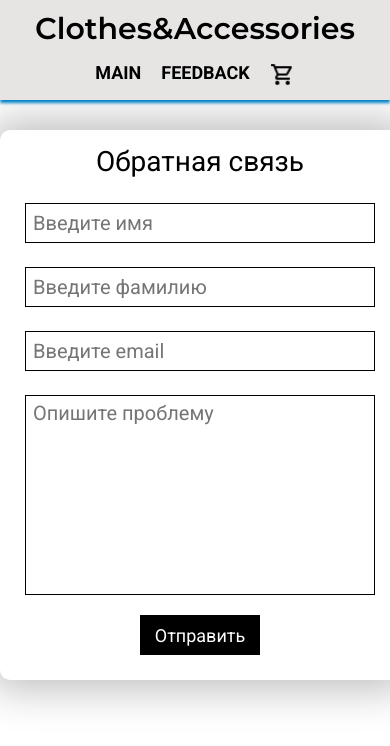
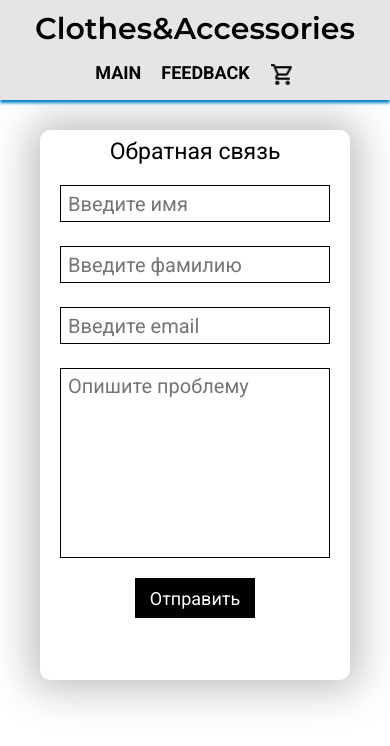
Before and after one commit to usmanow/4p22-final-project-adel-usmanov, a React (Create React App) app: page /4p22-final-project-adel-usmanov/feedback in a window 390 px wide. Shown: the top 746 px of the page. Built offline with nearby package versions, Linux system fonts and the light colour scheme.

Commit message:
add react project

```diff
--- a/src/components/Basket/Basket.css
+++ b/src/components/Basket/Basket.css
@@ -1,10 +1,27 @@
-.basket {
+.basket__title {
+    display: flex;
+    justify-content: center;
     padding-top: 130px;
+    padding-bottom: 20px;
+    font-size: 25px;
 }
 
 .basket__products {
-    display: flex;
-    justify-content: center;
-    font-size: 25px;
-    padding-bottom: 10px;
+    padding-bottom: 20px;
 }
+
+@media screen and (max-width: 768px) {
+
+    .basket__title {
+        display: flex;
+        justify-content: center;
+        padding-top: 130px;
+        font-size: 25px;
+    }
+
+    .basket__products {
+        display: flex;
+        flex-wrap: wrap;
+        padding: 20px;
+    }
+}
--- a/src/components/Basket/Basket.jsx
+++ b/src/components/Basket/Basket.jsx
@@ -10,11 +10,13 @@ const myBusket = JSON.parse(localStorage.getItem('basket'))
         <>
             <Header />
             <div className="basket">
-                <div className="basket__products">Мои товары</div>
-                {myBusket?.map((item, index)=> (
-                <Card withAction={false} data={item} key={index} />
-                )
-                )}
+                <div className="basket__title">Мои товары</div>
+                <div className="basket__products">
+                    {myBusket?.map((item, index)=> (
+                    <Card withAction={false} data={item} key={index} />
+                    )
+                    )}
+                </div>
             </div>
         </>
     )
--- a/src/components/Feedback/Feedback.css
+++ b/src/components/Feedback/Feedback.css
@@ -98,3 +98,108 @@
     left: 24px;
     color: red;
 }
+
+@media screen and (max-width: 768px) {
+
+    .support {
+        display: flex;
+        flex-direction: column;
+        position: relative;
+        top: 130px;
+        margin-left: auto;
+        margin-right: auto;
+        padding-bottom: 20px;
+        align-items: center;
+        width: 310px;
+        height: 550px;
+        box-shadow: 0px 0px 40px 10px rgba(0, 0, 0, 0.25);
+        border-radius: 10px;
+    }
+
+    .support-title {
+        margin: 8px 0 20px;
+        font-size: 23px;
+    }
+
+    .support-username {
+        width: 270px;
+        height: 37px;
+        margin-bottom: 24px;
+        padding-left: 7px;
+        font-size: 20px;
+        border: 1px solid black;
+        outline: none;
+    }
+
+    .support-surname {
+        width: 270px;
+        height: 37px;
+        margin-bottom: 24px;
+        padding-left: 7px;
+        font-size: 20px;
+        border: 1px solid black;
+        outline: none;
+    }
+
+    .support-email {
+        width: 270px;
+        height: 37px;
+        margin-bottom: 24px;
+        font-size: 20px;
+        padding-left: 7px;
+        border: 1px solid black;
+        outline: none;
+    }
+
+    .support-textarea {
+        width: 270px;
+        height: 190px;
+        font-size: 20px;
+        padding-left: 7px;
+        padding-top: 5px;
+        outline: none;
+        border: 1px solid black;
+        resize: none;
+    }
+
+    .support-submit {
+        margin-top: 20px;
+        width: 120px;
+        height: 40px;
+        font-size: 18px;
+        background: black;
+        color: white;
+        border: none;
+    }
+
+    .support-username__error {
+        position: absolute;
+        top: 34px;
+        left: 20px;
+        font-size: 17px;
+        color: red;
+    }
+
+    .support-usersurname__error {
+        position: absolute;
+        top: 96px;
+        left: 20px;
+        font-size: 17px;
+        color: red;
+    }
+
+    .support-useremail__error {
+        position: absolute;
+        top: 157px;
+        left: 20px;
+        font-size: 17px;
+        color: red;
+    }
+
+    .support-textarea__error {
+        position: absolute;
+        top: 219px;
+        left: 20px;
+        color: red;
+    }
+}
```
